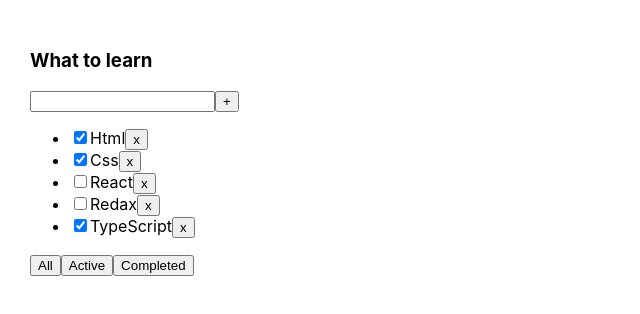
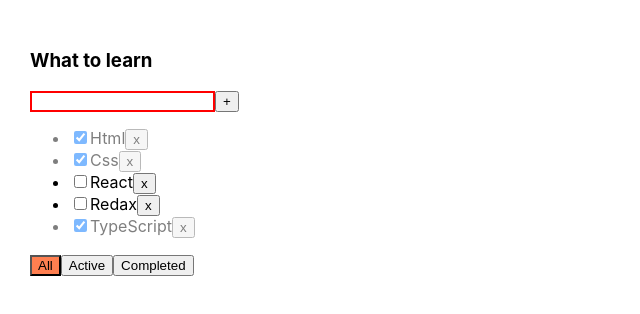
Before and after one commit to ashton-kochnev/todolist, a React (Create React App) app: page / in a window 1280 px wide. Shown: the top 314 px of the page, without its empty margins (0-640 px from the left). Built offline with nearby package versions, Linux system fonts and the light colour scheme.

Commit message:
4 lesson

```diff
--- a/src/App.css
+++ b/src/App.css
@@ -6,3 +6,12 @@
 .App > div {
   margin-right: 50px;
 }
+.isDone {
+  opacity: .5;
+}
+.active-filter {
+  background-color: coral;
+}
+.error {
+  border: 2px solid red;
+}
--- a/src/App.tsx
+++ b/src/App.tsx
@@ -37,10 +37,13 @@
         setTasks([newTask, ...tasks])
     }
 
+    function changeTaskStatus (taskId: string, newIsDoneValue: boolean) {
+        setTasks(tasks.map(t => t.id === taskId ? {...t, isDone: newIsDoneValue} : t))
+    }
+
     function changeFilter(value: FilterValueType) {
         setFilter(value)
     }
-
 
     let tasksForTodolist = tasks;
     if(filter === 'completed') {
@@ -55,9 +58,12 @@
             <Todolist
                 title={'What to learn'}
                 tasks={tasksForTodolist}
+                filter={filter}
                 removeTask={removeTask}
                 changeFilter={changeFilter}
                 addTask={addTask}
+                changeTaskStatus={changeTaskStatus}
+
             />
         </div>
     );
--- a/src/Todolist.tsx
+++ b/src/Todolist.tsx
@@ -4,17 +4,23 @@
 type TodolistPropsType = {
     title: string
     tasks: Array<TaskType>
+    filter: FilterValueType
     addTask: (title: string) => void
     removeTask: (task: string) => void
     changeFilter: (value: FilterValueType) => void
+    changeTaskStatus : (taskId: string, newIsDoneValue: boolean) => void
 }
 
 function Todolist(props: TodolistPropsType) {
-    const [title, setTitle] = useState('')
+    const [title, setTitle] = useState<string>('')
+    const [error, setError] = useState<boolean>(true)
     const tasksJSXElements = props.tasks.map(t => {
         return (
-            <li>
-                <input type="checkbox" checked={t.isDone}/>
+            <li className={t.isDone ? 'isDone' : ''}>
+                <input
+                    onChange={(e) => props.changeTaskStatus(t.id, e.currentTarget.checked)}
+                    type="checkbox"
+                    checked={t.isDone}/>
                 <span>{t.title}</span>
                 <button onClick={() => {
                     props.removeTask(t.id)
@@ -25,7 +31,11 @@
     })
 
     const addTask = () => {
-        props.addTask(title)
+        if (title.trim()) {
+            props.addTask(title.trim())
+        } else {
+            setError(false)
+        }
         setTitle('')
     }
 
@@ -35,7 +45,10 @@
         }
     }
 
-    const onChangeTitle = (e: ChangeEvent<HTMLInputElement>) => setTitle(e.currentTarget.value)
+    const onChangeTitle = (e: ChangeEvent<HTMLInputElement>) => {
+        setTitle(e.currentTarget.value)
+        setError(false)
+    }
 
     const onClickAllFilter = () => props.changeFilter('all')
     const onClickActiveFilter = () => props.changeFilter('active')
@@ -45,7 +58,7 @@
         <div>
             <h3>{props.title}</h3>
             <div>
-                <input
+                <input className={error ? 'error' : ''}
                     value={title}
                     onChange={onChangeTitle}
                     onKeyPress={onKeyPressAddTask}
@@ -54,9 +67,18 @@
             </div>
             <ul>{tasksJSXElements}</ul>
             <div>
-                <button onClick={onClickAllFilter}>All</button>
-                <button onClick={onClickActiveFilter}>Active</button>
-                <button onClick={onClickCompletedFilter}>Completed</button>
+                <button
+                    className={props.filter === 'all' ? 'active-filter' : ''}
+                    onClick={onClickAllFilter}>All
+                </button>
+                <button
+                    className={props.filter === 'active' ? 'active-filter' : ''}
+                    onClick={onClickActiveFilter}>Active
+                </button>
+                <button
+                    className={props.filter === 'completed' ? 'active-filter' : ''}
+                    onClick={onClickCompletedFilter}>Completed
+                </button>
             </div>
         </div>
     )
```
